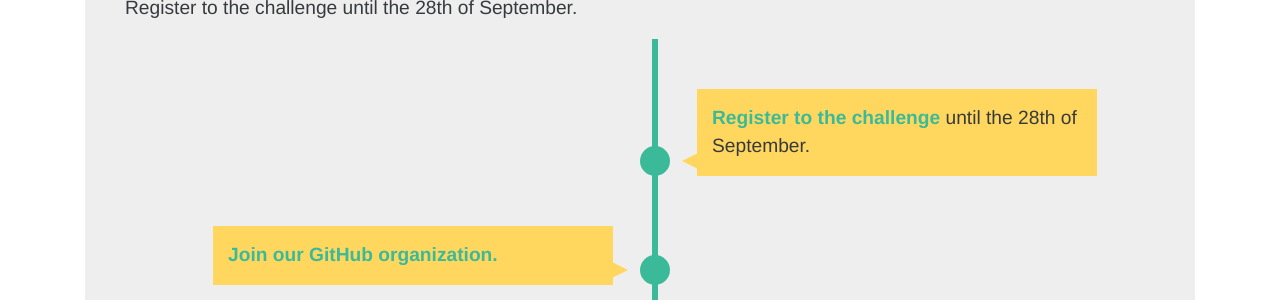
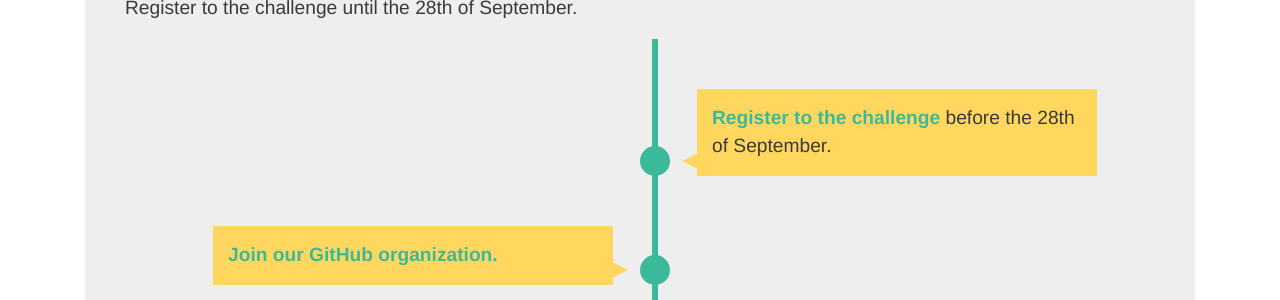
Before and after one commit to mozilla/mozilla-campus-clubs, a Jekyll site: the page built from _pages/challenge.md, in a window 1280 px wide and 900 px high, scrolled down 928 px. Shown: the part 153-453 px from the top of the window. Built offline with Jekyll 4.4.1, drawn with Linux system fonts in a browser that asks for light colours; some web fonts are replaced.

Commit message:
update links

```diff
--- a/_pages/challenge.md
+++ b/_pages/challenge.md
@@ -43,12 +43,12 @@ The top 5 students from the whole program, with the most meaningful contribution
     <ul>
       <li>
         <div>
-          <a href="https://docs.google.com/forms/d/e/1FAIpQLSdKYZV3xeaIkdHyeZaZNiddF0kpRMBb-Mjb70y0HShaTXc4cg/viewform"> Register to the challenge</a> until the 28th of September.
+          <a href="https://docs.google.com/forms/d/e/1FAIpQLSfuMniAnPyMzEEUpcY3QvOP0__5A2XF1kkpcfJP9pRCpO1-AA/viewform"> Register to the challenge</a> before the 28th of September.
         </div>
       </li>
       <li>
         <div>
-          <a href="https://docs.google.com/forms/d/e/1FAIpQLSdKYZV3xeaIkdHyeZaZNiddF0kpRMBb-Mjb70y0HShaTXc4cg/viewform"> Join our GitHub organization.</a>
+          <a href="https://mozilla-campus-clubs.herokuapp.com/">Join our GitHub organization.</a>
         </div>
       </li>
       <li>
```
